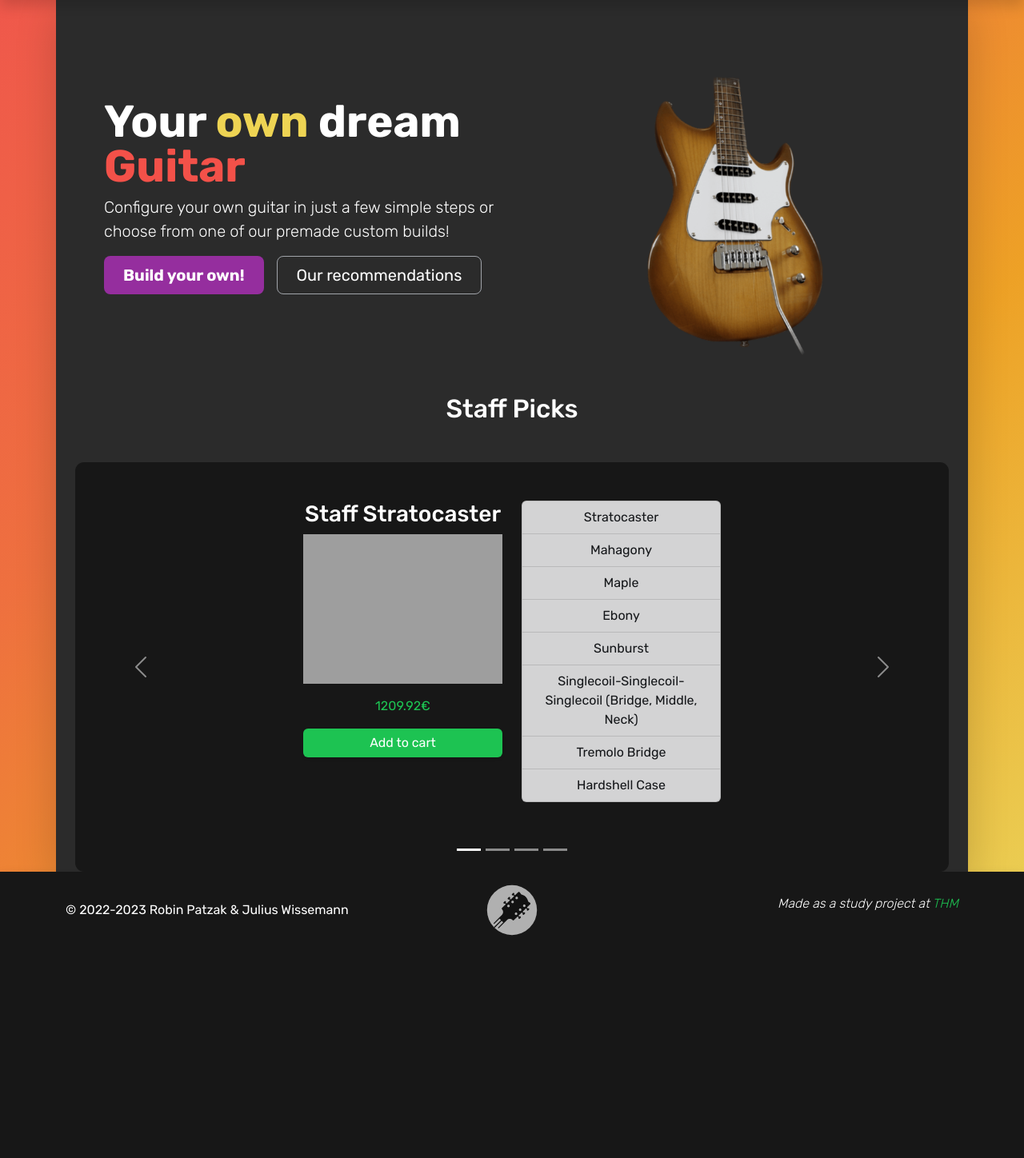
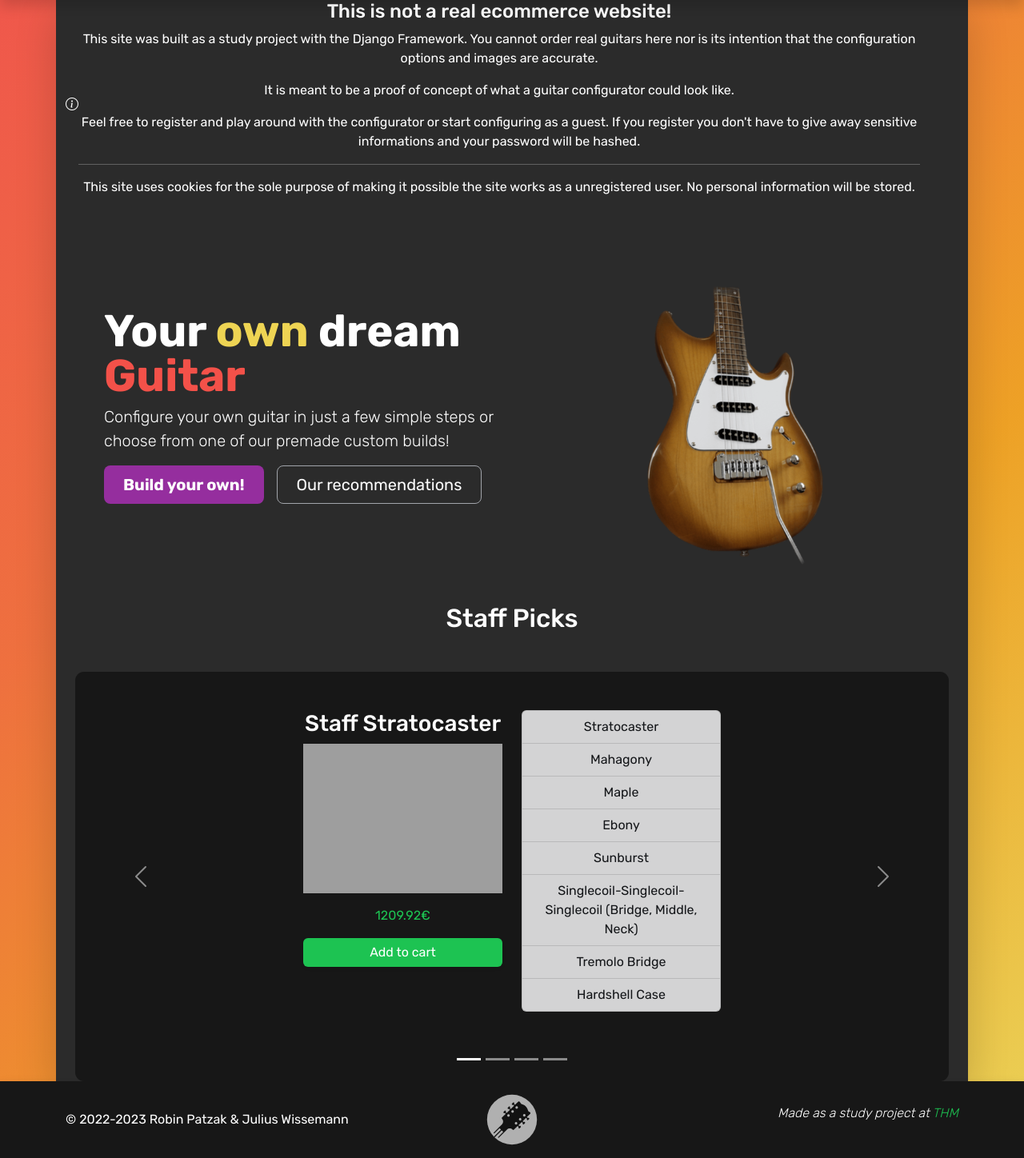
Before and after one commit to elegist/thm-guitar-configurator, a Django app: page / in a window 1280 px wide. Shown: the part 92-1540 px from the top of the page at 80% size. Before the commit the page ends 1262 px from the top, so only its background shows below. Run offline with Django 4.2, Linux system fonts and the light colour scheme; data comes from the database, SQL or seed files in the repository; parts of the project's set-up code (start-up, migrations or seed data) failed here and were passed over; grey boxes are pictures that could not be loaded.

Commit message:
added alert message

```diff
--- a/base/templates/base/home.html
+++ b/base/templates/base/home.html
@@ -1,6 +1,18 @@
 {% extends 'index.html' %}
 {% load static %}
 {% block content %}
+
+<div class="altert alert-primary alert-dismissible fade show d-flex align-items-center" role="alert">
+    <i class="bi bi-info-circle"></i>
+    <div>
+        <h4>This is not a real ecommerce website!</h4>
+        <p>This site was built as a study project with the Django Framework. You cannot order real guitars here nor is its intention that the configuration options and images are accurate.</p>
+        <p>It is meant to be a proof of concept of what a guitar configurator could look like.</p>
+        <p>Feel free to register and play around with the configurator or start configuring as a guest. If you register you don't have to give away sensitive informations and your password will be hashed.</p>
+        <hr>
+        <p>This site uses cookies for the sole purpose of making it possible the site works as a unregistered user. No personal information will be stored.</p>
+    </div>
+</div>
 
 <!-- page content -->
 {% include 'base/hero.html' %}
```
